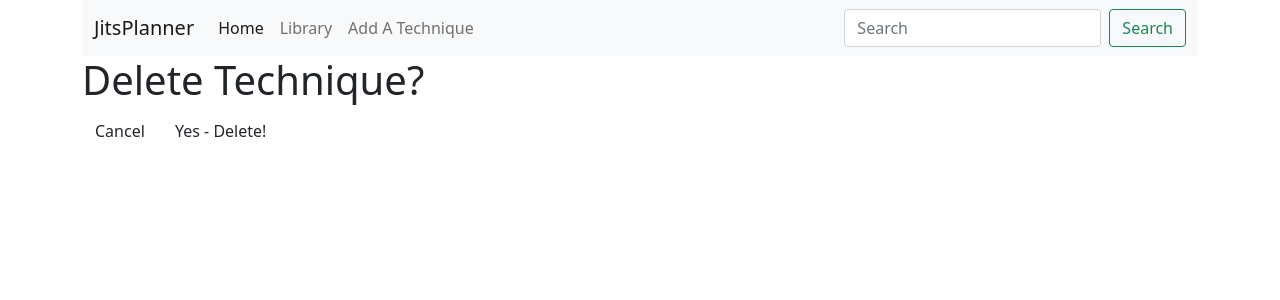
After one commit to razorhollow/jits-lesson, a Django app: template main_app/templates/main_app/technique_confirm_delete.html in a window 1280 px wide. The commit adds this page. Shown: the top 300 px of the page. Run offline with Django 4.2, Linux system fonts and the light colour scheme; the template is opened without the code that fills it, so the values that code supplies are empty.

Commit message:
update and delete functionality

```diff
--- a/main_app/models.py
+++ b/main_app/models.py
@@ -40,7 +40,8 @@ class Technique(models.Model):
     return self.name
 
   def thumbnail(self):
-    return self.video.split('=')[1]
+    if len(self.video):
+      return self.video.split('=')[1]
 
   def get_absolute_url(self):
     return reverse('technique_detail', kwargs={'technique_id': self.id})
--- /dev/null
+++ b/main_app/templates/main_app/technique_confirm_delete.html
@@ -0,0 +1,17 @@
+{% extends 'base.html' %}
+{% load static %}
+
+{% block content %}
+<h1>Delete Technique?</h1>
+<form action="" method="POST" class="form">
+  {% csrf_token %}
+  <a
+    href="{% url 'technique_detail' technique.id %}"
+    class="btn secondary"
+  >
+    Cancel
+  </a>
+  <button type="submit" class="btn danger">Yes - Delete!</button>
+</form>
+
+{% endblock %}
--- a/main_app/templates/main_app/technique_form.html
+++ b/main_app/templates/main_app/technique_form.html
@@ -6,7 +6,11 @@
 {% endblock %}
 
 {% block content %}
+{% if technique %}
+<h1>Edit Technique Details</h1>
+{% else %}
 <h1>🧠 Add A Technique 🧠</h1>
+{% endif %}
 <form action="" method="post" class="form-container">
   {% csrf_token %}
   <table>
--- a/main_app/templates/techniques/detail.html
+++ b/main_app/templates/techniques/detail.html
@@ -16,6 +16,10 @@
   <div class="text-box">
     <h1>{{ technique.name }}</h1>
     <p>{{ technique.description }}</p>
+    <div class="actions">
+      <a href="{% url 'technique_update' technique.id %}" class="btn warn">Edit</a>
+      <a href="{% url 'technique_delete' technique.id %}" class="btn danger">Delete</a>
+    </div>
   </div>
 </section>
 {% video technique.video 'small' %}
--- a/main_app/urls.py
+++ b/main_app/urls.py
@@ -7,4 +7,6 @@ urlpatterns = [
   path('techniques/', views.technique_index, name='technique_index'),
   path('techniques/<int:technique_id>/', views.technique_detail, name='technique_detail'),
   path('techniques/create/', views.TechniqueCreate.as_view(), name='technique_create'),
+  path('techniques/<int:pk>/update/', views.TechniqueUpdate.as_view(), name='technique_update'),
+  path('techniques/<int:pk>/delete/', views.TechniqueDelete.as_view(), name='technique_delete'),
 ]
```
Also changed, not shown: main_app/views.py (+9 -1 lines).
